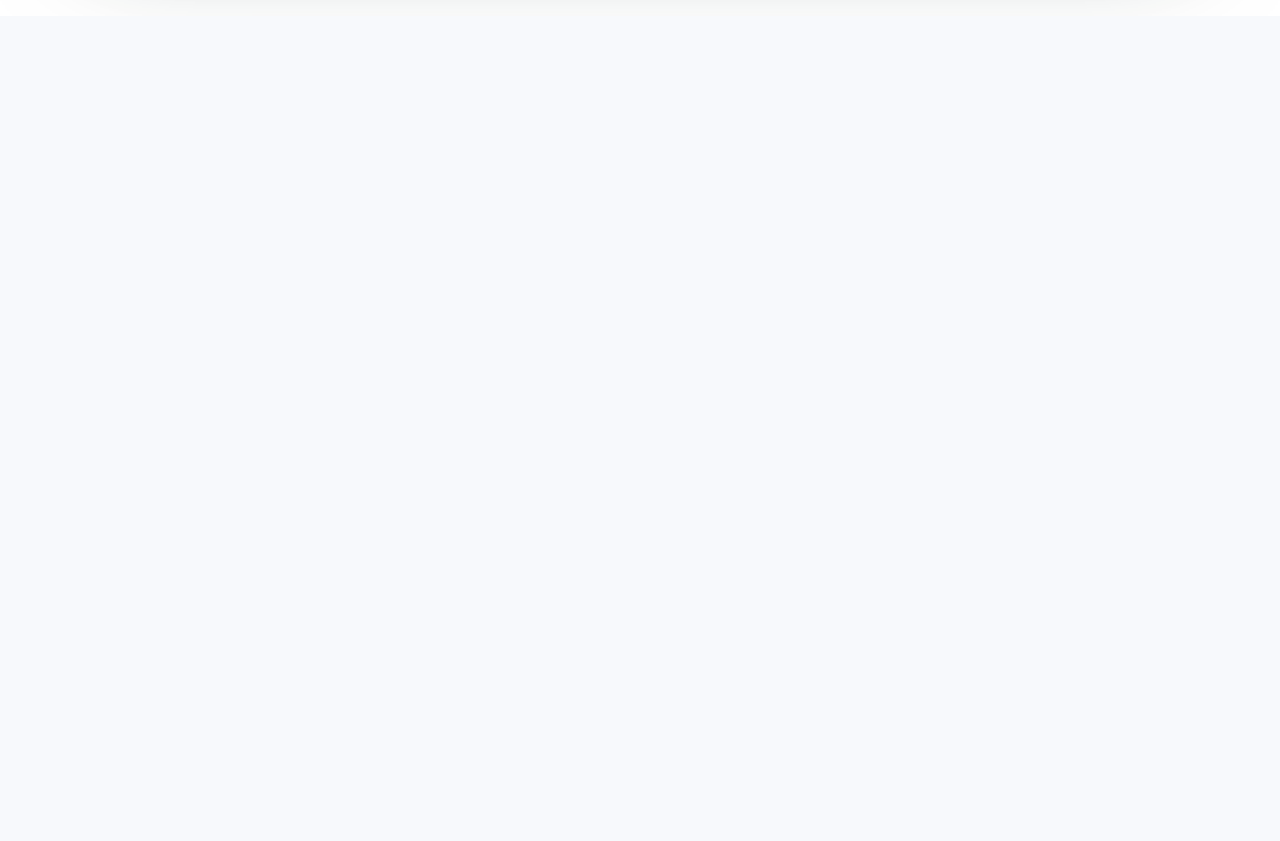
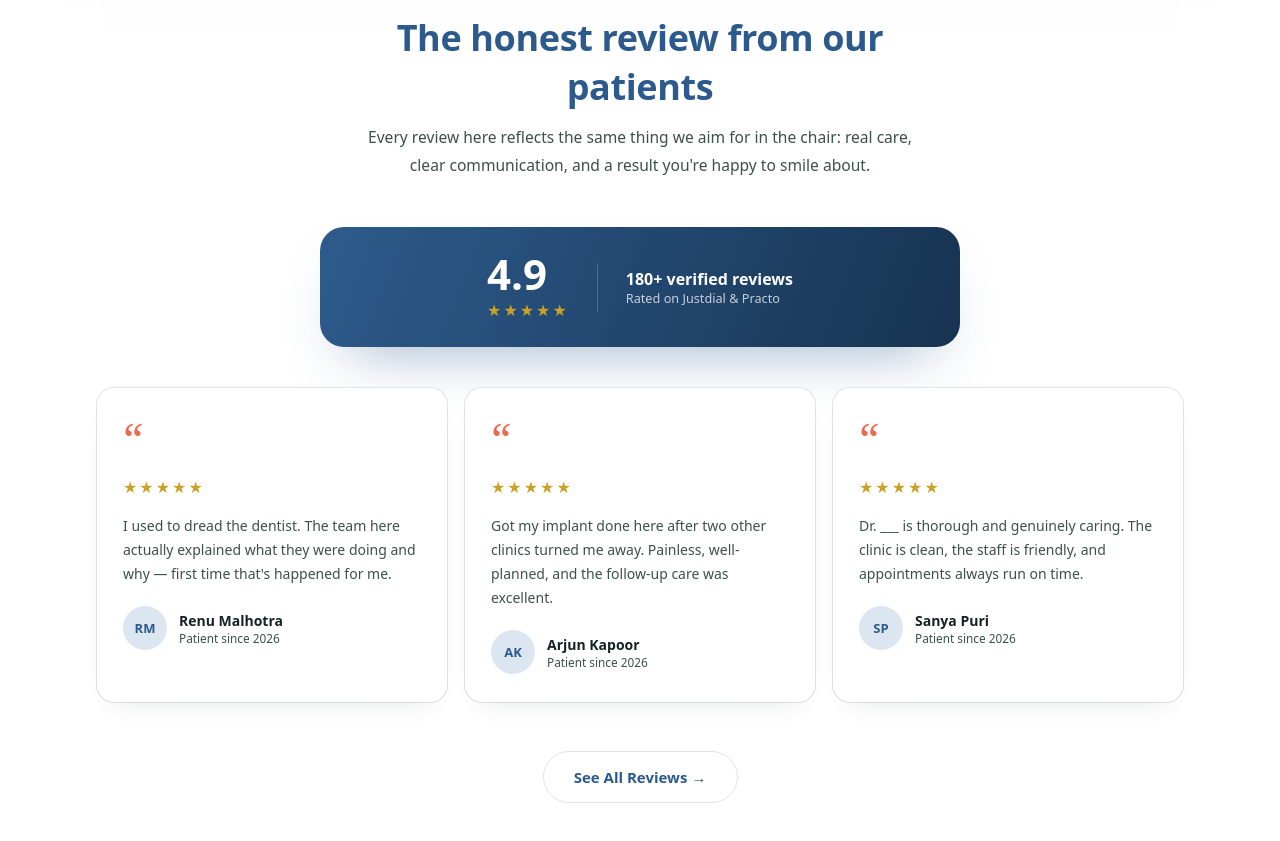
Before and after one commit to hvlhasanka/dental-clinic-website, a React (Vite) app in the folder Workspace/dental-clinic-website/: page / in a window 1280 px wide. Shown: the part 5020-5861 px from the top of the page. Before the commit the page ends 5036 px from the top, so only its background shows below. Built offline with nearby package versions, Linux system fonts and the light colour scheme; a web font is replaced by a local one.

Commit message:
Added testimonials section

```diff
--- a/Workspace/dental-clinic-website/src/App.tsx
+++ b/Workspace/dental-clinic-website/src/App.tsx
@@ -5,6 +5,7 @@ import WhyChooseUs from "./components/WhyChooseUs";
 import Services from "./components/Services";
 import Specialists from "./components/Specialists";
 import Booking from "./components/Booking";
+import Testimonials from "./components/Testimonials";
 
 function App() {
   return (
@@ -17,6 +18,7 @@ function App() {
         <Services />
         <Specialists />
         <Booking />
+        <Testimonials />
       </main>
     </>
   );
--- a/Workspace/dental-clinic-website/src/components/Booking.tsx
+++ b/Workspace/dental-clinic-website/src/components/Booking.tsx
@@ -32,7 +32,10 @@ function Booking() {
   const [isDateFieldActive, setIsDateFieldActive] = useState(false);
 
   return (
-    <section id="appointment" className="scroll-mt-20 bg-white py-16 lg:py-24">
+    <section
+      id="appointment"
+      className="scroll-mt-20 bg-white pt-8 pb-8 lg:pt-12 lg:pb-12"
+    >
       <div
         className="relative mx-auto grid max-w-[1180px] grid-cols-1 gap-12 overflow-hidden rounded-[36px] px-6 py-6 shadow-[0px_60px_100px_-50px_rgba(19,36,32,0.55)] sm:px-8 sm:py-8 lg:grid-cols-2 lg:gap-0 lg:px-12 lg:py-10"
         style={{
--- /dev/null
+++ b/Workspace/dental-clinic-website/src/components/Testimonials.tsx
@@ -0,0 +1,145 @@
+const RATING = "4.9";
+const REVIEW_COUNT = "180+ verified reviews";
+const REVIEW_SOURCE = "Rated on Justdial & Practo";
+
+const TESTIMONIALS = [
+  {
+    quote:
+      "I used to dread the dentist. The team here actually explained what they were doing and why — first time that's happened for me.",
+    initials: "RM",
+    name: "Renu Malhotra",
+    since: "Patient since 2026",
+  },
+  {
+    quote:
+      "Got my implant done here after two other clinics turned me away. Painless, well-planned, and the follow-up care was excellent.",
+    initials: "AK",
+    name: "Arjun Kapoor",
+    since: "Patient since 2026",
+  },
+  {
+    quote:
+      "Dr. ___ is thorough and genuinely caring. The clinic is clean, the staff is friendly, and appointments always run on time.",
+    initials: "SP",
+    name: "Sanya Puri",
+    since: "Patient since 2026",
+  },
+];
+
+function Testimonials() {
+  return (
+    <section
+      id="testimonials"
+      className="scroll-mt-20 bg-white pt-8 pb-8 lg:pt-16 lg:pb-[100px]"
+    >
+      <div className="mx-auto max-w-6xl px-4 lg:px-8">
+        <div className="mb-12 flex flex-col items-center gap-3 text-center">
+          <div className="flex items-center gap-2">
+            <span className="h-[2px] w-[18px] flex-none bg-[#E86A4F]" />
+            <span className="flex items-center justify-center text-center text-[12.5px] leading-[17px] font-bold tracking-[1.75px] text-[#3B6EA5] uppercase">
+              Testimonials
+            </span>
+          </div>
+          <h2 className="max-w-2xl text-center text-3xl font-bold text-brand-700 sm:text-4xl lg:text-[36px] lg:leading-[49px] lg:tracking-[-0.36px]">
+            The honest review from our
+            <br />
+            patients
+          </h2>
+          <p className="max-w-[569px] text-center text-[15.6px] leading-[28px] font-medium text-[#3D504B]">
+            Every review here reflects the same thing we aim for in the
+            chair: real care, clear communication, and a result you're happy
+            to smile about.
+          </p>
+        </div>
+
+        <div className="mb-10 flex justify-center">
+          <div
+            className="relative isolate flex w-full max-w-[640px] flex-row flex-wrap items-center justify-center gap-x-7 gap-y-0 rounded-[24px] px-[34px] py-[26px] text-center"
+            style={{
+              background: "linear-gradient(111.07deg, #2c5a8c 0%, #16324f 100%)",
+              minHeight: "120px",
+            }}
+          >
+            <span
+              className="pointer-events-none absolute inset-0 z-0 rounded-[24px]"
+              style={{
+                background: "rgba(255, 255, 255, 0.002)",
+                boxShadow: "0px 30px 60px -30px rgba(44, 90, 140, 0.5)",
+              }}
+            />
+            <div className="relative z-[1] flex flex-col items-start text-left">
+              <span className="text-[42px] leading-[42px] font-bold text-white">
+                {RATING}
+              </span>
+              <span className="mt-1 text-[16px] leading-[22px] font-medium tracking-[2px] text-[#C9A227]">
+                ★★★★★
+              </span>
+            </div>
+            <span className="relative z-[1] h-12 w-px flex-none bg-white/20" />
+            <div className="relative z-[1] flex flex-col text-left">
+              <span className="text-[16px] leading-[22px] font-bold text-white">
+                {REVIEW_COUNT}
+              </span>
+              <span className="text-[12.7px] leading-[17px] font-medium text-white/75">
+                {REVIEW_SOURCE}
+              </span>
+            </div>
+          </div>
+        </div>
+
+        <div className="grid grid-cols-1 gap-4 sm:grid-cols-2 lg:grid-cols-3">
+          {TESTIMONIALS.map(({ quote, initials, name, since }) => (
+            <div
+              key={name}
+              className="relative isolate flex flex-col items-start gap-4 rounded-[18px] border border-[rgba(19,36,32,0.12)] bg-white px-[26px] py-7"
+            >
+              <span
+                className="pointer-events-none absolute inset-0 z-0 rounded-[18px]"
+                style={{
+                  background: "rgba(255, 255, 255, 0.002)",
+                  boxShadow: "0px 12px 30px -20px rgba(19, 36, 32, 0.2)",
+                }}
+              />
+              <span
+                className="relative z-[1] block self-stretch text-[44px] leading-[44px] font-normal text-[#E86A4F]"
+                style={{ fontFamily: "Georgia, serif" }}
+              >
+                “
+              </span>
+              <span className="relative z-[1] text-[16px] leading-[22px] font-medium tracking-[2px] text-[#C9A227]">
+                ★★★★★
+              </span>
+              <p className="relative z-[1] text-[14px] leading-[24px] font text-[#3D504B]">
+                {quote}
+              </p>
+              <div className="relative z-[1] mt-1 flex items-center gap-3">
+                <span className="flex h-11 w-11 flex-none items-center justify-center rounded-[22px] bg-[#DCE6F0] text-center text-[13px] leading-[18px] font-bold text-brand-700">
+                  {initials}
+                </span>
+                <div className="flex flex-col">
+                  <span className="text-[14px] leading-[19px] font-bold text-[#132420]">
+                    {name}
+                  </span>
+                  <span className="text-[11.8px] leading-4 font-medium text-[#3D504B]">
+                    {since}
+                  </span>
+                </div>
+              </div>
+            </div>
+          ))}
+        </div>
+
+        <div className="mt-12 flex justify-center">
+          <a
+            href="#appointment"
+            className="flex h-[52px] w-[195px] items-center justify-center rounded-full border border-[rgba(19,36,32,0.12)] px-[30px] py-[15px] text-[15px] leading-[20px] font-bold text-brand-700 hover:bg-surface-alt"
+          >
+            See All Reviews →
+          </a>
+        </div>
+      </div>
+    </section>
+  );
+}
+
+export default Testimonials;
```
